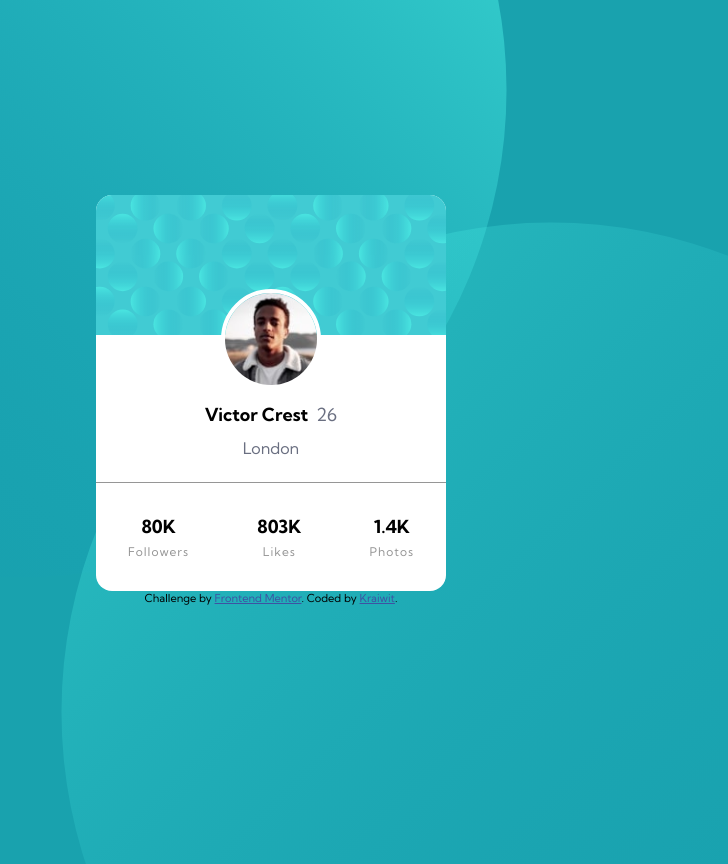
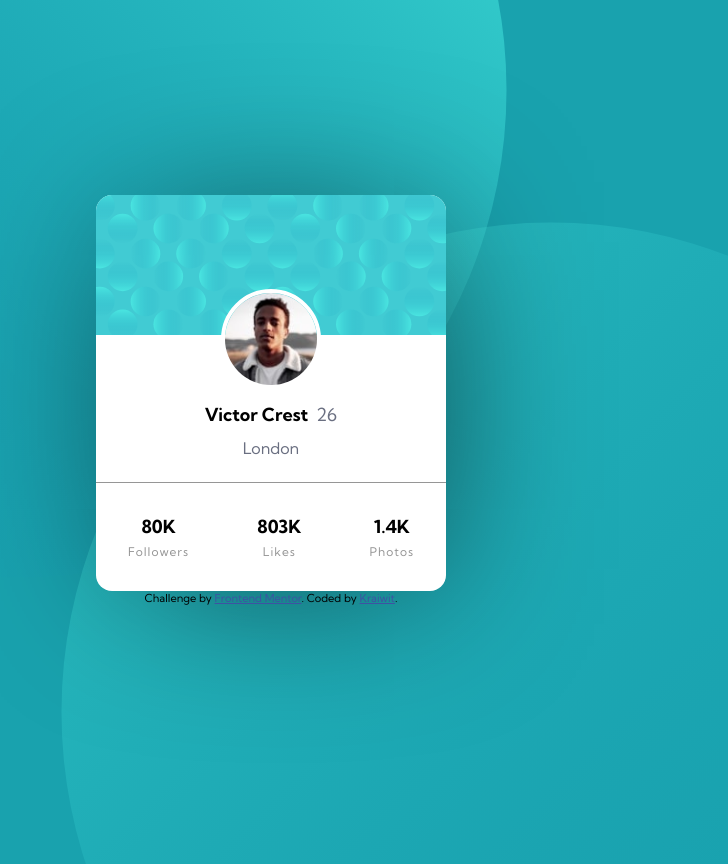
Before and after one commit to LittleT0fu/frontend-mentor-profile-card-component-main, a plain HTML site: page index.html in a window 1280 px wide. Shown: the top 864 px of the page, without its empty margins (369-1097 px from the left). Drawn offline with Linux system fonts and the light colour scheme.

Commit message:
Update index.css

```diff
--- a/index.css
+++ b/index.css
@@ -43,6 +43,9 @@ article {
     background-color: #ffff;
     border-radius: 16px;
     overflow: hidden;
+    box-shadow: 10px 10px 162px -31px rgba(0, 0, 0, 0.75);
+    -webkit-box-shadow: 10px 10px 162px -31px rgba(0, 0, 0, 0.75);
+    -moz-box-shadow: 10px 10px 162px -31px rgba(0, 0, 0, 0.75);
 
     & .info {
         display: flex;
```
